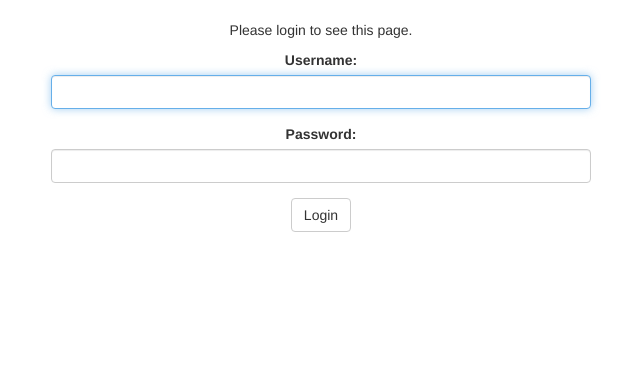
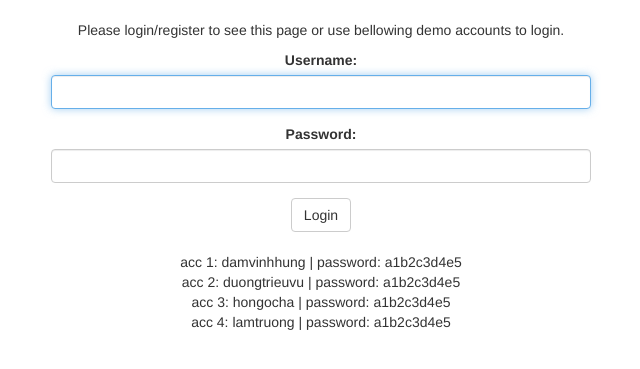
Before and after one commit to BuiDuyThanh/tweetme, a Django app: page /login/?next=/tweet/85/delete/ in a window 1280 px wide. Shown: the part 152-521 px from the top of the page, without its empty margins (319-959 px from the left). Run offline with Django 3.2, Linux system fonts and the light colour scheme; some libraries are stand-ins or nearby versions.

Commit message:
Adding demo accounts into login page

```diff
--- a/src/accounts/templates/registration/login.html
+++ b/src/accounts/templates/registration/login.html
@@ -23,7 +23,8 @@
     <p>Your account doesn't have access to this page. To proceed,
     please login with an account that has access.</p>
     {% else %}
-    <p>Please login to see this page.</p>
+    <p>Please login/register to see this page or use bellowing demo accounts to login.
+    </p>
     {% endif %}
 {% endif %}
 
@@ -42,6 +43,11 @@
 <button type="submit" class="btn btn-default">Login</button>
 <input type="hidden" name="next" value="{{ next }}" />
 </form>
+<br/>
+<p> acc 1: damvinhhung | password: a1b2c3d4e5<br/>
+    acc 2: duongtrieuvu | password: a1b2c3d4e5<br/>
+    acc 3: hongocha | password: a1b2c3d4e5<br/>
+    acc 4: lamtruong | password: a1b2c3d4e5<br/></p>
 
 {# Assumes you setup the password_reset view in your URLconf #}
 <!-- <p><a href="{% url 'password_reset' %}">Lost password?</a></p>
```
Also changed, not shown: src/db.sqlite3.
